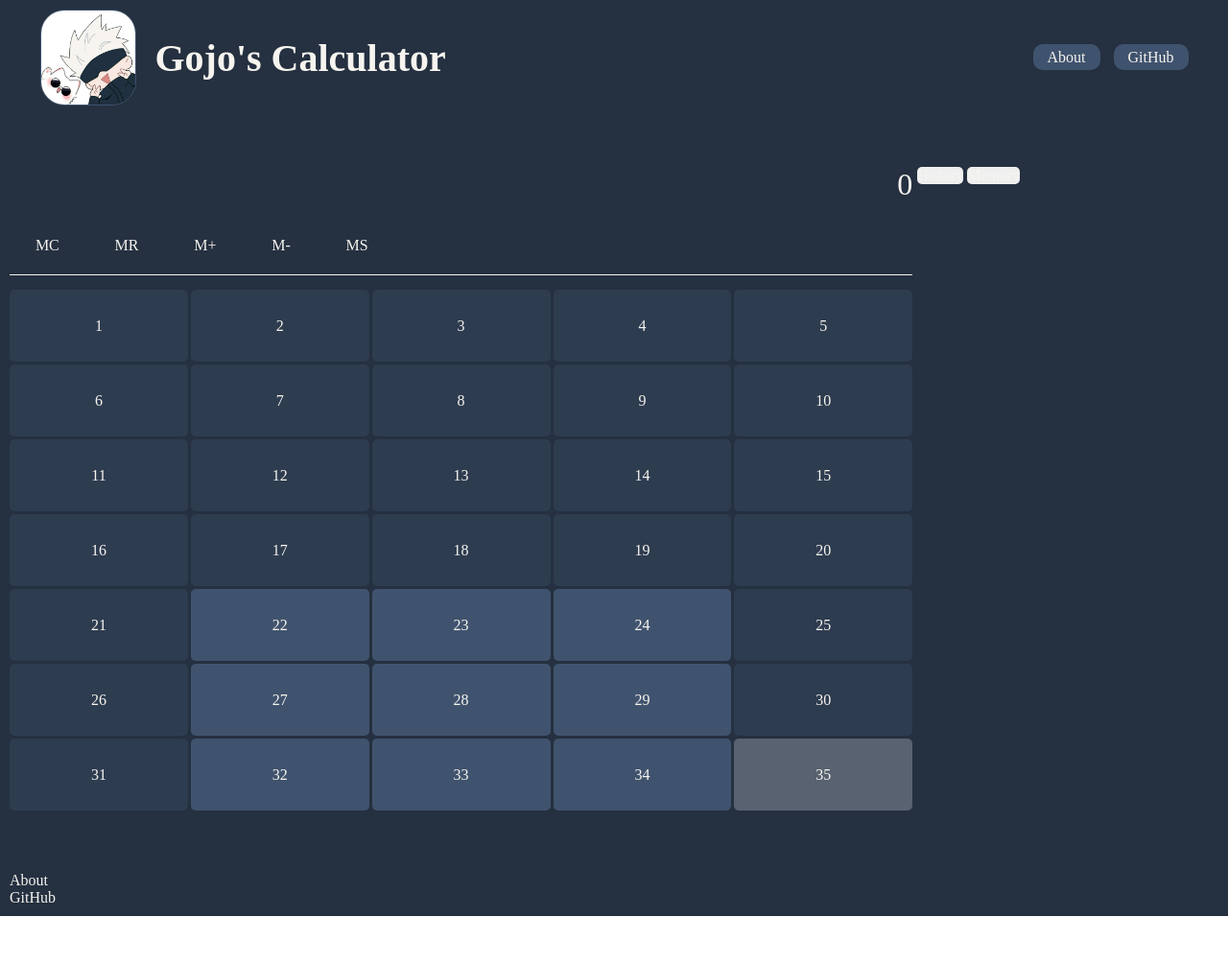
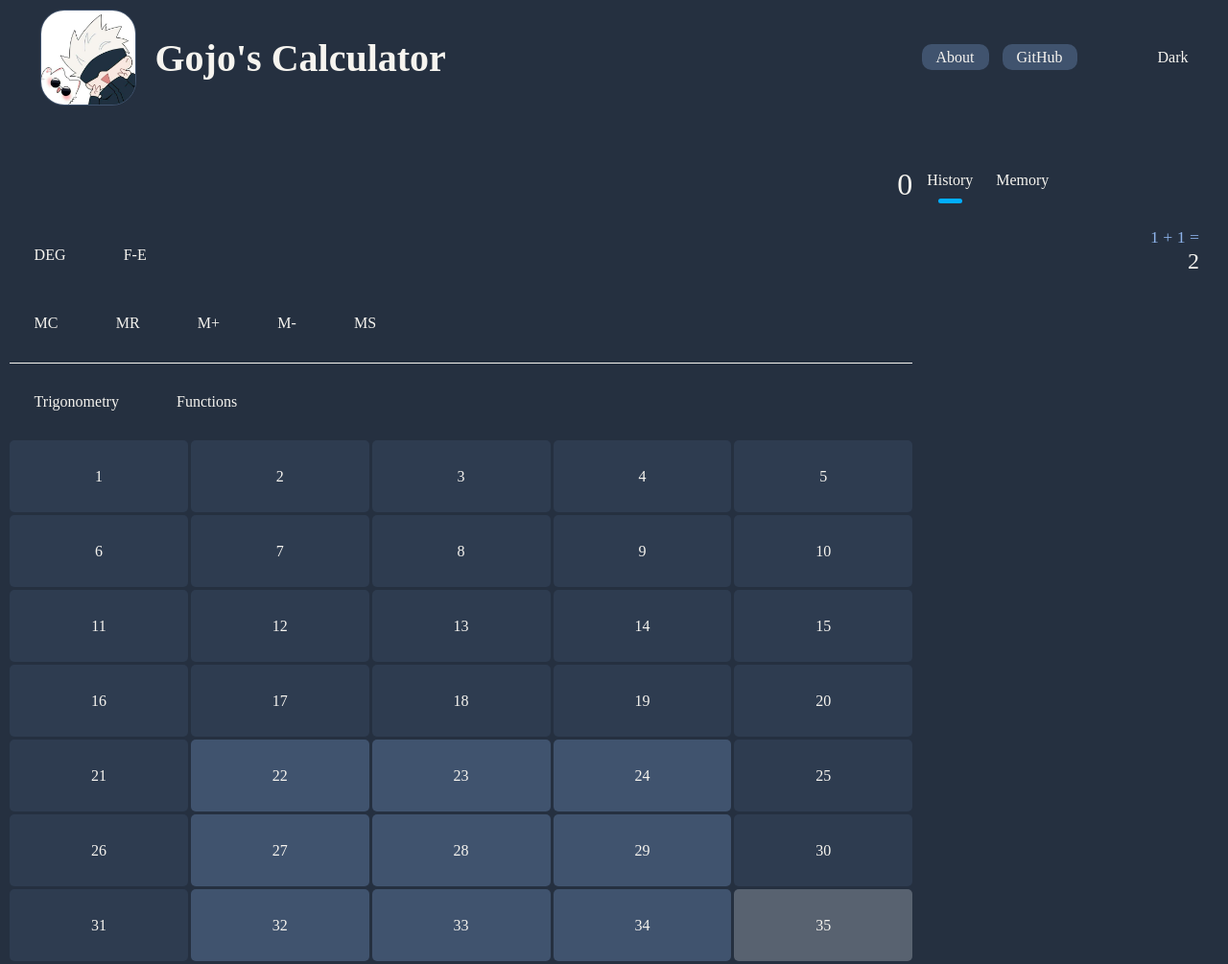
Before and after one commit to Lirmortoch/calc-v1-, a website: page calc/index.html in a window 1280 px wide. Shown: the whole page at 96% size. Before the commit the page ends 955 px from the top, so only its background shows below. Drawn offline with Linux system fonts and the light colour scheme; a web font is replaced by a local one.

Commit message:
Доделал дизайн и почти вёрстку

```diff
--- a/calc/css/style.css
+++ b/calc/css/style.css
@@ -7,8 +7,12 @@ html {
     --dark-back-btn-color: #2e3c50;
     --dark-back-hover-color: #40536e;
     --font-color-for-dark: #f6f4ef;
-    --dark-equal-color: #586270;
-    --dark-equal-hover-color: #424953;
+    --dark-equal-color: #586270; /* fv: #4e5e74*/
+    --dark-equal-hover-color: #424953; /* fv: #323c4b */
+    --dark-expression-color: #8db2e9;
+    --dark-history-item-hover-color: #3a495f; /* v1: #445670 */
+    --dark-current-item-selection: #00aeff;
+
     /* for light theme */
     --third-color: #f4e8e2;
     --fourth-color: #e9aeaf;
@@ -19,10 +23,10 @@ body {
     font-family: 'Montserrat';
     font-size: 1em;
     font-weight: 400;
+    color: var(--font-color-for-dark);
 }
 
 .wrap {
-    color: var(--font-color-for-dark);
     background-color: var(--dark-back-color);
     min-height: 100vh;
     padding: 10px;
@@ -40,13 +44,12 @@ body {
 .header__title {
     margin: 0 0 0 0.5em;
 }
+.header__title a {
+    cursor: default;
+}
 
 .title {
     font-size: 2.5em;
-}
-
-.small-title {
-    font-size: 1em;
 }
 
 .header__logo {
@@ -68,9 +71,6 @@ body {
     right: 0;
 }
 
-.nav {
-}
-
 .nav__link {
     color: var(--font-color-for-dark);
     font-weight: 500;
@@ -80,15 +80,20 @@ body {
     transition: 450ms;
     background-color: var(--dark-back-hover-color);
 }
-.nav__link:last-child {
+.nav__link:last-of-type {
     margin: 0;
 }
 .nav__link:hover {
     border-radius: 0;
 }
 
+.header__theme-switcher {
+    margin: 0 0 0 80px;
+    background-color: transparent;
+}
+
 .main {
-    margin: 4em 0;
+    margin: 4em 0 0 0;
 }
 
 .calculator {
@@ -117,29 +122,33 @@ input[type=number] {
     -moz-appearance: textfield;
 }
 
-.memory-control {
-}
-
 .calculator__memory-control {
     border-bottom: 1px solid var(--font-color-for-dark);
-    margin-bottom: 15px;
+    margin-bottom: 5px;
+}
+.calculator__memory-control button {
+    text-transform: uppercase;
 }
 
 .memory-control__wrap {
     margin-bottom: 5px;
-
-}
-.mem-ctrl-btn {
-    background-color: transparent;
-    padding: 2vh 2.1vw;
 }
 
-.mem-ctrl-btn:hover {
+.functionality-btn {
+    background-color: transparent;
+    padding: 3.3vh 2vw;
+    margin: 0 5px 0 0;
+}
+.functionality-btn:last-of-type {
+    margin: 0;
+}
+
+.functionality-btn:hover {
     background-color: var(--dark-back-hover-color);
 }
 
 .calculator__input {
-    margin-bottom: 20px;
+    margin: 0px 5px 20px 0px;
     background-color: inherit;
     color: inherit;
     font-size: 2em;
@@ -164,7 +173,7 @@ input[type=number] {
 
 .button {
     cursor: pointer;
-    color: var(--font-color-for-dark);
+    color: inherit;
     transition: 450ms;
     border-radius: 5px;
 }
@@ -189,3 +198,98 @@ input[type=number] {
 .equal-sign:hover {
     background-color: var(--dark-equal-hover-color);
 }
+
+.calculator__history-part {
+}
+
+.calculator__history-part button {
+    background-color: transparent;
+    margin: 5px 10px;
+}
+
+.calculator__history-part button:hover {
+    opacity: 0.8;
+}
+
+.history-part {
+}
+
+.history-part__active-part-switcher {
+    margin: 0 0 5px 0;
+}
+
+.history-buttons {
+}
+
+.history-buttons__history {
+}
+
+.current {
+    position: relative;
+}
+
+.current::after {
+    display: block;
+    content: '';
+    width: 25px;
+    height: 5px;
+    margin: 10px auto 0;
+    border-radius: 200px;
+    background-color: var(--dark-current-item-selection);
+}
+
+.history-buttons__memory {
+}
+
+.history-part__active-part {
+    width: 100%;
+}
+
+.active-part__item {
+    transition: 450ms;
+    border-radius: 5px;
+    text-align: right;
+    padding: 10px 20px;
+    font-size: 1.5em;
+    margin: 0 0 5px 0;
+}
+
+.active-part__item:hover {
+    background-color: var(--dark-history-item-hover-color);
+}
+
+.active-part__expression {
+    font-size: 0.74em;
+    color: var(--dark-expression-color);
+}
+
+.calculator__functions {
+    margin-bottom: 5px;
+}
+
+.functions {
+}
+
+.functions_trigonometry {
+}
+
+.functions_others {
+}
+
+.calculator__science-functions {
+
+}
+.calculator__science-functions button {
+    text-transform: uppercase;
+}
+
+.science-functions {
+}
+
+.science-functions__angle-value {
+
+}
+
+.science-functions__f-e {
+
+}
--- a/calc/index.html
+++ b/calc/index.html
@@ -17,12 +17,15 @@
             </div>
 
             <h1 class="header__title title">
-                Gojo's Calculator
+                <a rel="noopener noreferrer" target="_blank" href="https://www.youtube.com/watch?v=qXvdQiAXUZE">Gojo's</a> Calculator
             </h1>
 
             <nav class="header__nav nav">
                 <a href="#" class="nav__link">About</a>
+
                 <a rel="noopener noreferrer" target="_blank" href="https://github.com/Lirmortoch" class="nav__link">GitHub</a>
+
+                <button class="header__theme-switcher button">Dark</button>
             </nav>
         </header>
         <main class="main">
@@ -30,18 +33,28 @@
                 <section class="calculator__action-part action-part">
                     <input class="calculator__input" type="number" name="calc__input" id="calc__input" placeholder="0">
 
+                    <div class="calculator__science-functions science-functions">
+                        <button class="science-functions__angle-value button functionality-btn">Deg</button>
+                        <button class="science-functions__f-e button functionality-btn">F-e</button>
+                    </div>
+
                     <div class="calculator__memory-control memory-control">
                         <div class="memory-control__wrap">
-                            <button class="mem-ctrl__clearAll button mem-ctrl-btn">MC</button>
+                            <button class="mem-ctrl__clearAll button functionality-btn">mc</button>
 
-                            <button class="mem-ctrl__recall button mem-ctrl-btn">MR</button>
+                            <button class="mem-ctrl__recall button functionality-btn">mr</button>
 
-                            <button class="mem-ctrl__add button mem-ctrl-btn">M+</button>
+                            <button class="mem-ctrl__add button functionality-btn">m+</button>
 
-                            <button class="mem-ctrl__subtract button mem-ctrl-btn">M-</button>
+                            <button class="mem-ctrl__subtract button functionality-btn">m-</button>
 
-                            <button class="mem-ctrl__store button mem-ctrl-btn">MS</button>
+                            <button class="mem-ctrl__store button functionality-btn">ms</button>
                         </div>
+                    </div>
+
+                    <div class="calculator__functions functions">
+                        <button class="functions_trigonometry button functionality-btn">Trigonometry</button>
+                        <button class="functions_others button functionality-btn">Functions</button>
                     </div>
 
                     <div class="action-buttons">
@@ -85,7 +98,7 @@
 
                 <section class="calculator__history-part history-part">
                     <div class="history-part__active-part-switcher history-buttons">
-                        <button class="history-buttons__history active button">
+                        <button class="history-buttons__history current button">
                             History
                         </button>
 
@@ -93,23 +106,16 @@
                             Memory
                         </button>
                     </div>
-                    <div class="history-part__active-part">
-
+                    <div class="history-part__active-part active-part">
+                        <div class="active-part__item">
+                            <span class="active-part__expression">
+                                1 + 1 =
+                            </span> <br> 2
+                        </div>
                     </div>
                 </section>
             </section>
         </main>
-        <footer class="footer">
-            <ul class="footer__links links">
-                <li class="links__link">
-                    <a href="#">About</a>
-                </li>
-
-                <li class="links__link">
-                    <a rel="noopener noreferrer" target="_blank" href="https://github.com/Lirmortoch">GitHub</a>
-                </li>
-            </ul>
-        </footer>
     </div>
 
     <script src="script.js"></script>
```
